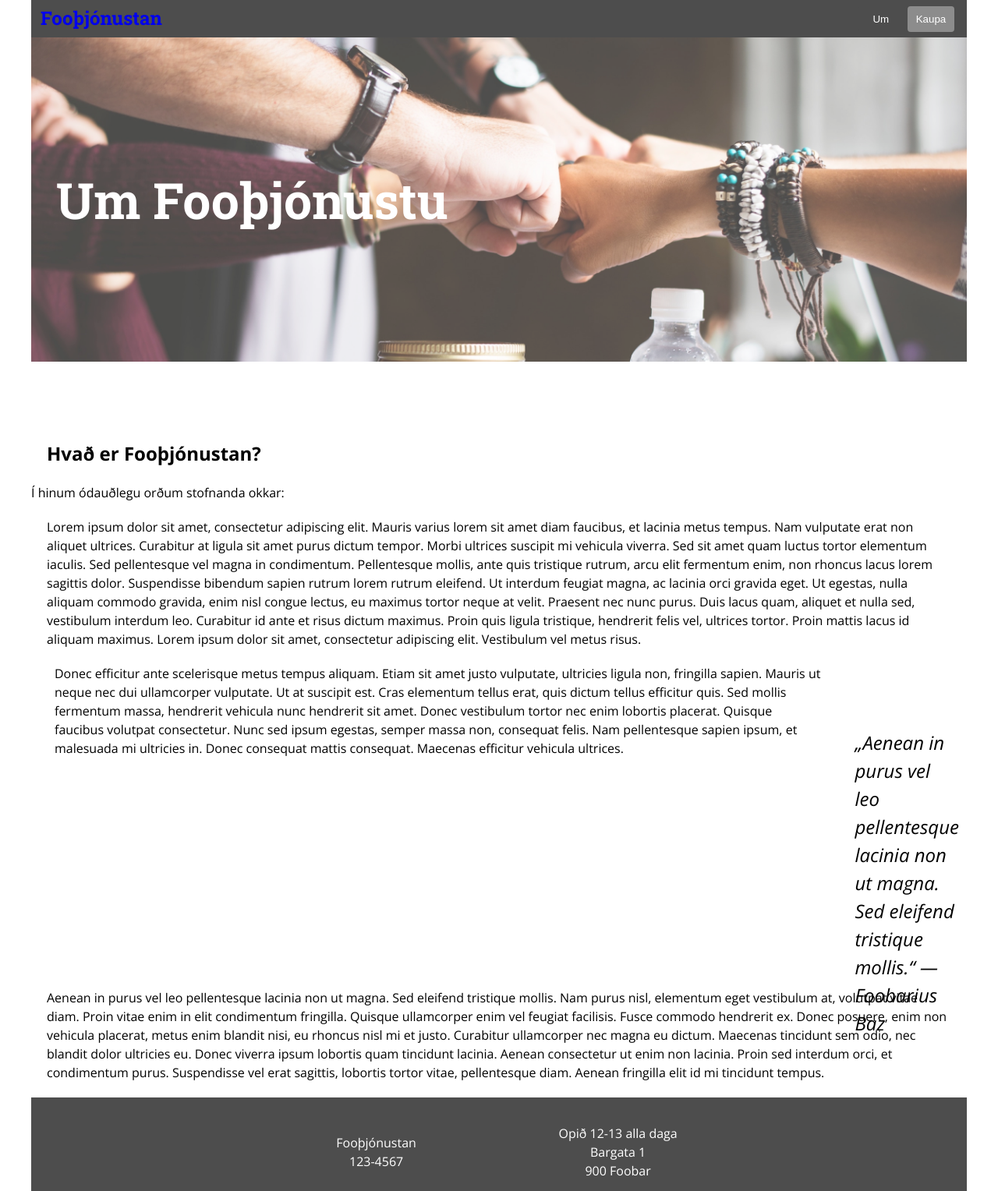
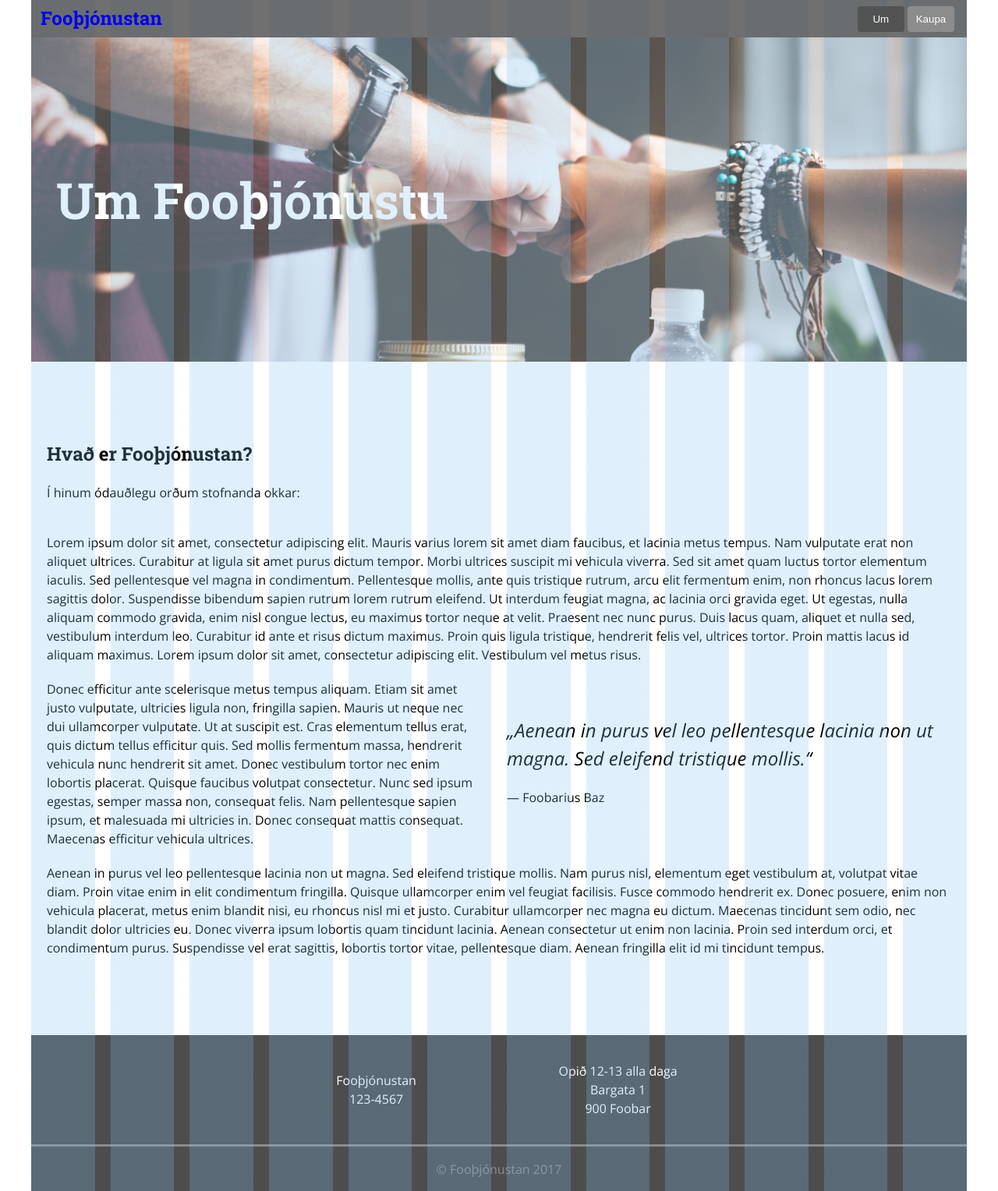
Before and after one commit to aheimdal/stora-verkefni1, a website: page um.html in a window 1280 px wide. Shown: the top 1528 px of the page at 78% size. Drawn offline with nearby package versions, Linux system fonts and the light colour scheme.

Commit message:
commit nytt man

```diff
--- a/styles.css
+++ b/styles.css
@@ -13,7 +13,7 @@ html {
 
 html {
   /* stylelint-disable-line */
-/*  margin-right: 20px;
+  margin-right: 20px;
   margin-left: 20px;*/
   font-size: 16px;
   line-height: 1.5; }
@@ -74,7 +74,7 @@ main {
   position: sticky;
   top: 0;
   z-index: 9999;
-  background-color: rgba(77, 77, 77, 1);
+  background-color: rgba(77, 77, 77, 0.8);
   color: rgba(255, 255, 255, 1);
   width: 100%;
   height: 3em;
@@ -97,7 +97,7 @@ main {
     text-align: center;
   }
   .headbar__buttonum {
-    background-color: rgba(77, 77, 77, 1);
+    background-color: rgba(77, 77, 77, 0.8);
     color: rgba(255, 255, 255, 1);
     border: rgba(0, 0, 0, 1);
     border-radius: 4px;
@@ -131,10 +131,6 @@ main {
   background: transparent url(bg.jpg) no-repeat center center fixed;
   background-size: cover;
 }
-@media (max-width: 600px) {
-  .headermynd {
-   margin-bottom: 4em;
-  } }
   @keyframes fadein {
    from {opacity:0;}
    to {opacity:1;}
@@ -152,7 +148,6 @@ main {
     animation-duration: 1.5s;
     animation-delay: 1s;
   }
-
   .headermynd__h2 {
    font-size: 4.5em;
    margin-bottom: 1em;
@@ -162,10 +157,6 @@ main {
    animation-duration: 1.5s;
    animation-delay: 2s;
 }
-  @media (max-width: 600px) {
-    .headermynd__h2 {
-      font-size: 12vw;
-      } }
   .headermynd__button {
     background-color: rgba(89, 89, 89, 1);
     border: 1px solid rgba(89, 89, 89, 1);
@@ -183,6 +174,13 @@ main {
    .headermynd__button:hover {
     cursor: pointer;
    }
+   @media (max-width: 600px) {
+     .headermynd {
+      margin-bottom: 4em;
+     }
+     .headermynd__h2 {
+       font-size: 12vw;
+     }}
 
 /*textasvæði með mynd*/
 .text {
@@ -256,14 +254,6 @@ main {
   flex: 1 0 auto;
   padding: 10px;
 }
-@media (max-width: 600px) {
-  .card {
-    margin-top: 3.75em;
-  } }
-@media (max-width: 400px) {
-  .card {
-    margin-top: 2.5em;
-  } }
   .card__img {
     width: 100%;
     border-radius: 200px;
@@ -288,10 +278,6 @@ main {
     padding-bottom: 1.25em;
     margin-top: 0.75em;
   }
-  @media (max-width: 600px) {
-    .card__heading2 {
-      margin-top: 1.5em;
-  } }
   .card__heading3 {
     width: 100%;
     font-size: 1.5em;
@@ -299,10 +285,6 @@ main {
     padding-bottom: 1em;
     margin-top: 0.75em;
   }
-  @media (max-width: 600px) {
-    .card__heading3 {
-      margin-top: 1.5em;
-  } }
   .card__nafn {
     width: 100%;
     font-weight: bold;
@@ -312,26 +294,37 @@ main {
     font-weight: bold;
     margin-top: 1em;
   }
-  @media (max-width: 600px) {
-    .card__nafn2 {
-      margin-top: 2.2em;
-  } }
-  @media (max-width: 400px) {
-    .card__nafn2 {
-      margin-top: 0em;
-  } }
   .card__nafn3 {
     width: 100%;
     font-weight: bold;
     margin-top: 1em;
   }
-  @media (max-width: 600px) {
-    .card__nafn3 {
-    margin-top: 0em;
-  } }
   .card__askr {
     width: 100%;
   }
+  @media (max-width: 600px) {
+    .card {
+      margin-top: 3.75em;
+    }
+    .card__heading2 {
+      margin-top: 1.5em;
+  }
+    .card__heading3 {
+    margin-top: 1.5em;
+  }
+    .card__nafn2 {
+    margin-top: 2.2em;
+  }
+    .card__nafn3 {
+      margin-top: 0em;
+  } }
+  @media (max-width: 400px) {
+    .card {
+      margin-top: 2.5em;
+    }
+    .card__nafn2 {
+      margin-top: 0em;
+  } }
 
 /*texti og takki neðs á síðu*/
 .bida {
@@ -545,6 +538,7 @@ input, select {
   display: flex;
   margin-bottom: 20px;
   margin-left: 20px;
+  font-family: 'Roboto Slab', serif;
 }
 
 .um__texti {
--- a/um.html
+++ b/um.html
@@ -1,17 +1,22 @@
 <!doctype html>
-<html lang="is">
+<!--<html lang="is"> -->
+<html class="grid" lang="is">
 <head>
   <meta charset="utf-8">
   <title>Stóra verkefni 1 Forsíða</title>
   <link href="https://fonts.googleapis.com/css?family=Open+Sans:400,400i,700|Roboto+Slab:400,700" rel="stylesheet">
+  <meta name="viewport" content="width=device-width, initial-scale=1">
   <link rel="stylesheet" href="styles.css">
   <link rel="stylesheet" href="grid.css">
 </head>
+
 <body>
 
   <header>
     <div class="headbar">
-      <a href="index.html"><p class="headbar__text">Fooþjónustan</p></a>
+      <a href="index.html">
+        <p class="headbar__text">Fooþjónustan</p>
+      </a>
       <div class="headbar__buttons">
         <button class="headbar__buttonum">Um</button>
         <a href="kaupa.html"><button class="headbar__buttonkaupa">Kaupa</button></a>
@@ -30,37 +35,48 @@
 
   <main>
     <section>
-    <h2 class = "um__h2">Hvað er Fooþjónustan?</h2>
+      <h2 class="um__h2">Hvað er Fooþjónustan?</h2>
 
       <div class="texti">
-      <p>
+        <p class="um__texti">
           Í hinum ódauðlegu orðum stofnanda okkar:
         </p>
       </div>
       <p class="um__texti">
-    Lorem ipsum dolor sit amet, consectetur adipiscing elit. Mauris varius lorem sit amet diam faucibus, et lacinia metus tempus. Nam vulputate erat non aliquet ultrices. Curabitur at ligula sit amet purus dictum tempor. Morbi ultrices suscipit mi vehicula viverra. Sed sit amet quam luctus tortor elementum iaculis. Sed pellentesque vel magna in condimentum. Pellentesque mollis, ante quis tristique rutrum, arcu elit fermentum enim, non rhoncus lacus lorem sagittis dolor. Suspendisse bibendum sapien rutrum lorem rutrum eleifend. Ut interdum feugiat magna, ac lacinia orci gravida eget. Ut egestas, nulla aliquam commodo gravida, enim nisl congue lectus, eu maximus tortor neque at velit. Praesent nec nunc purus. Duis lacus quam, aliquet et nulla sed, vestibulum interdum leo. Curabitur id ante et risus dictum maximus. Proin quis ligula tristique, hendrerit felis vel, ultrices tortor. Proin mattis lacus id aliquam maximus. Lorem ipsum dolor sit amet, consectetur adipiscing elit. Vestibulum vel metus risus.
+        Lorem ipsum dolor sit amet, consectetur adipiscing elit. Mauris varius lorem sit amet diam faucibus, et lacinia metus tempus. Nam vulputate erat non aliquet ultrices. Curabitur at ligula sit amet purus dictum tempor. Morbi ultrices suscipit mi vehicula
+        viverra. Sed sit amet quam luctus tortor elementum iaculis. Sed pellentesque vel magna in condimentum. Pellentesque mollis, ante quis tristique rutrum, arcu elit fermentum enim, non rhoncus lacus lorem sagittis dolor. Suspendisse bibendum sapien
+        rutrum lorem rutrum eleifend. Ut interdum feugiat magna, ac lacinia orci gravida eget. Ut egestas, nulla aliquam commodo gravida, enim nisl congue lectus, eu maximus tortor neque at velit. Praesent nec nunc purus. Duis lacus quam, aliquet et nulla
+        sed, vestibulum interdum leo. Curabitur id ante et risus dictum maximus. Proin quis ligula tristique, hendrerit felis vel, ultrices tortor. Proin mattis lacus id aliquam maximus. Lorem ipsum dolor sit amet, consectetur adipiscing elit. Vestibulum
+        vel metus risus.
       </p>
       <div class="row__um">
-      <div class="col col-5">
+        <div class="col col-6left">
           <p class="um__texti">
-          Donec efficitur ante scelerisque metus tempus aliquam. Etiam sit amet justo vulputate, ultricies ligula non, fringilla sapien. Mauris ut neque nec dui ullamcorper vulputate. Ut at suscipit est. Cras elementum tellus erat, quis dictum tellus efficitur quis. Sed mollis fermentum massa, hendrerit vehicula nunc hendrerit sit amet. Donec vestibulum tortor nec enim lobortis placerat. Quisque faucibus volutpat consectetur. Nunc sed ipsum egestas, semper massa non, consequat felis. Nam pellentesque     sapien ipsum, et malesuada mi ultricies in. Donec consequat mattis consequat. Maecenas efficitur vehicula ultrices.
+            Donec efficitur ante scelerisque metus tempus aliquam. Etiam sit amet justo vulputate, ultricies ligula non, fringilla sapien. Mauris ut neque nec dui ullamcorper vulputate. Ut at suscipit est. Cras elementum tellus erat, quis dictum tellus efficitur
+            quis. Sed mollis fermentum massa, hendrerit vehicula nunc hendrerit sit amet. Donec vestibulum tortor nec enim lobortis placerat. Quisque faucibus volutpat consectetur. Nunc sed ipsum egestas, semper massa non, consequat felis. Nam pellentesque
+            sapien ipsum, et malesuada mi ultricies in. Donec consequat mattis consequat. Maecenas efficitur vehicula ultrices.
           </p>
         </div>
         <div class="col col-6right">
           <p class="um__quote">
             „Aenean in purus vel leo pellentesque lacinia non ut magna. Sed eleifend tristique mollis.“
+          </p>
+          <p class="um__quote">
             — Foobarius Baz
           </p>
         </div>
       </div>
-    <p class="um__texti">
-    Aenean in purus vel leo pellentesque lacinia non ut magna. Sed eleifend tristique mollis. Nam purus nisl, elementum eget vestibulum at, volutpat vitae diam. Proin vitae enim in elit condimentum fringilla. Quisque ullamcorper enim vel feugiat facilisis. Fusce commodo hendrerit ex. Donec posuere, enim non vehicula placerat, metus enim blandit nisi, eu rhoncus nisl mi et justo. Curabitur ullamcorper nec magna eu dictum. Maecenas tincidunt sem odio, nec blandit dolor ultricies eu. Donec viverra ipsum lobortis quam tincidunt lacinia. Aenean consectetur ut enim non lacinia. Proin sed interdum orci, et condimentum purus. Suspendisse vel erat sagittis, lobortis tortor vitae, pellentesque diam. Aenean fringilla elit id mi tincidunt tempus.
+      <p class="um__texti2">
+        Aenean in purus vel leo pellentesque lacinia non ut magna. Sed eleifend tristique mollis. Nam purus nisl, elementum eget vestibulum at, volutpat vitae diam. Proin vitae enim in elit condimentum fringilla. Quisque ullamcorper enim vel feugiat facilisis.
+        Fusce commodo hendrerit ex. Donec posuere, enim non vehicula placerat, metus enim blandit nisi, eu rhoncus nisl mi et justo. Curabitur ullamcorper nec magna eu dictum. Maecenas tincidunt sem odio, nec blandit dolor ultricies eu. Donec viverra
+        ipsum lobortis quam tincidunt lacinia. Aenean consectetur ut enim non lacinia. Proin sed interdum orci, et condimentum purus. Suspendisse vel erat sagittis, lobortis tortor vitae, pellentesque diam. Aenean fringilla elit id mi tincidunt tempus.
       </p>
     </section>
 
     <div class="footer">
       <p class="footer__uppl">Fooþjónustan
-      123-4567</p>
+        123-4567
+      </p>
       <p class="footer__uppl">Opið 12-13 alla daga
         Bargata 1
         900 Foobar</p>
```
Also changed, not shown: index.html (line endings or trailing spaces). Lines whose indentation alone changed are shown as unchanged.
